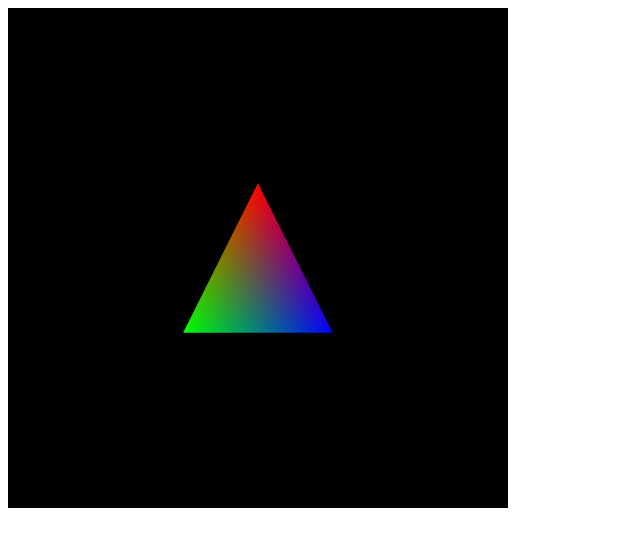
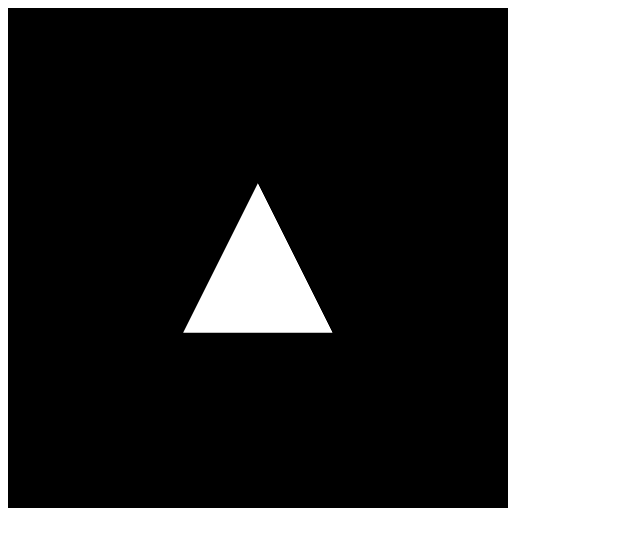
Before and after one commit to hoangannguyen26/webgl-tutorials, a plain HTML site: page index.html in a window 1280 px wide. Shown: the whole page, without its empty margins (0-640 px from the left). Drawn offline with Linux system fonts and the light colour scheme.

Commit message:
Remove vertex color

```diff
--- a/index.html
+++ b/index.html
@@ -21,25 +21,22 @@
         const vsSource = `
 
             attribute vec3 aVertexPosition;
-            attribute vec4 aVertexColor;
 
             uniform mat4 uModelViewMatrix;
             uniform mat4 uProjectionMatrix;
 
-            varying mediump vec4 vVertexColor;
 
             void main(void)
             {
                 gl_Position = uProjectionMatrix * uModelViewMatrix * vec4(aVertexPosition, 1.0);
-                vVertexColor = aVertexColor;
             }
         `;
 
         const fsSource = `
-            varying mediump vec4 vVertexColor;
+
             void main(void)
             {
-                gl_FragColor = vVertexColor;
+                gl_FragColor = vec4(1.0, 1.0, 1.0, 1.0);
             }
         `;
         // Create shader programe
@@ -49,7 +46,6 @@
             attributeLocations:
             {
                 vertexPosition: gl.getAttribLocation(shaderProgram, "aVertexPosition"),
-                vertexColor: gl.getAttribLocation(shaderProgram, "aVertexColor"),
             },
             uniformLocations:
             {
@@ -76,23 +72,17 @@
     function initBuffer(gl) {
 
         const vertices = [
-            // 0.0,  1.0,  0.0,
-            // -1.0, -1.0,  0.0,
-            // 1.0, -1.0,  0.0,
-
-            0.0,  1.0,  0.0, 1.0, 0.0, 0.0, 1.0,
-            -1.0, -1.0,  0.0, 0.0, 1.0, 0.0, 1.0,
-            1.0, -1.0,  0.0, 0.0, 0.0, 1.0, 1.0,
+            0.0,  1.0,  0.0,
+            -1.0, -1.0,  0.0,
+            1.0, -1.0,  0.0,
         ];
 
         var vertexBuffer = gl.createBuffer();
         gl.bindBuffer(gl.ARRAY_BUFFER, vertexBuffer);
         gl.bufferData(gl.ARRAY_BUFFER, new Float32Array(vertices), gl.STATIC_DRAW);
         vertexBuffer.componentSize = 3;
-        vertexBuffer.stride = 28; // size of vertex data include all attribute (position, normal, color)
+        vertexBuffer.stride = 12; // size of vertex data include all attribute (position, normal, color)
         vertexBuffer.offset = 0; // Offset in byte = index * bytePerComponent (size of float)
-        vertexBuffer.colorComponentSize = 4;
-        vertexBuffer.colorOffset = 12; // Offset in byte = index * bytePerComponent (size of float)
         return {
             vertexBuffer: vertexBuffer
         };
@@ -136,18 +126,6 @@
             );
             gl.enableVertexAttribArray(programInfo.attributeLocations.vertexPosition);
         }
-        if(programInfo.attributeLocations.vertexColor != -1)
-        {
-            gl.vertexAttribPointer(
-                programInfo.attributeLocations.vertexColor,
-                buffers.vertexBuffer.colorComponentSize,
-                gl.FLOAT,
-                false,
-                buffers.vertexBuffer.stride,
-                buffers.vertexBuffer.colorOffset
-            );
-            gl.enableVertexAttribArray(programInfo.attributeLocations.vertexColor);
-        }
         if(programInfo.uniformLocations.modelViewMatrix != 1)
         {
             gl.uniformMatrix4fv(
```
